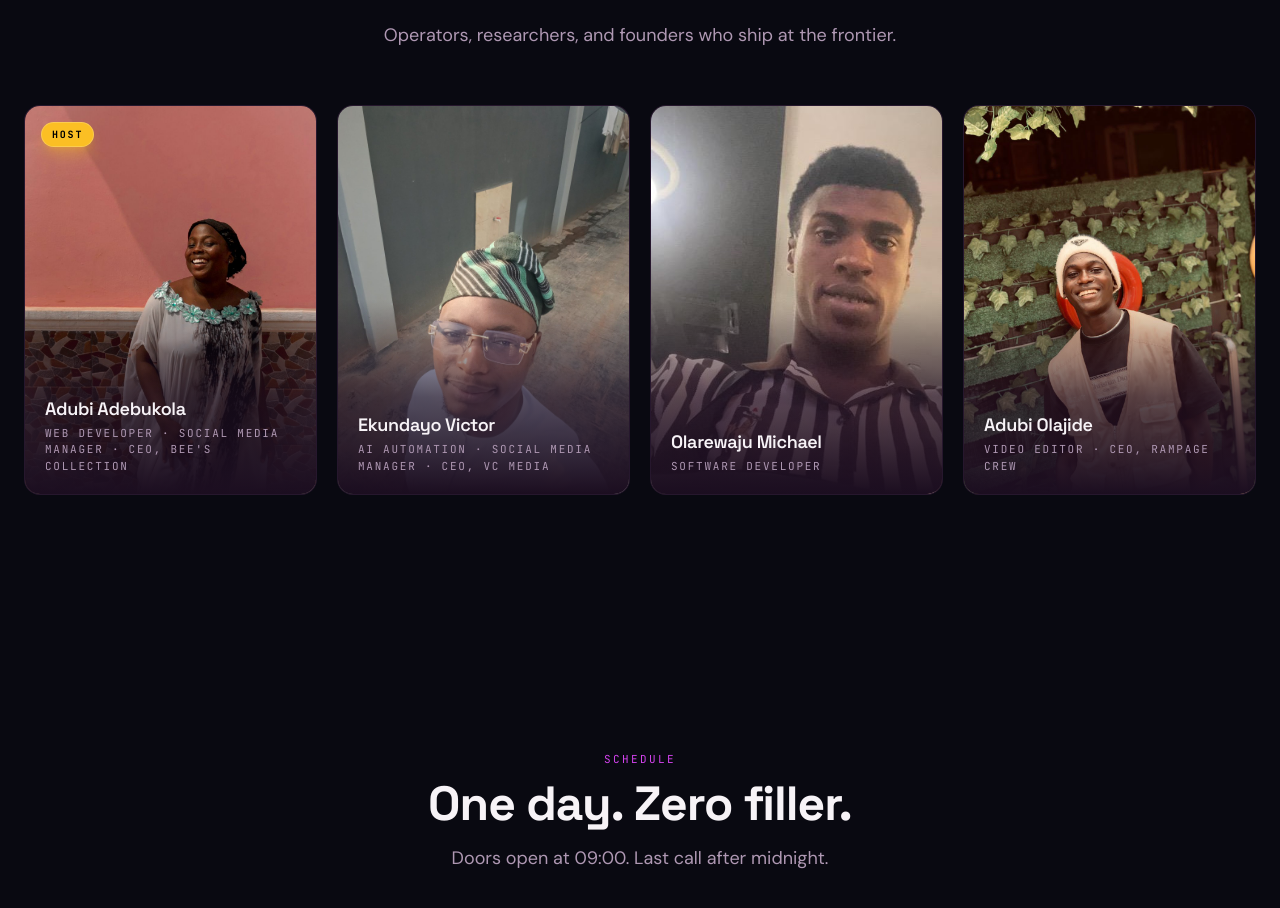
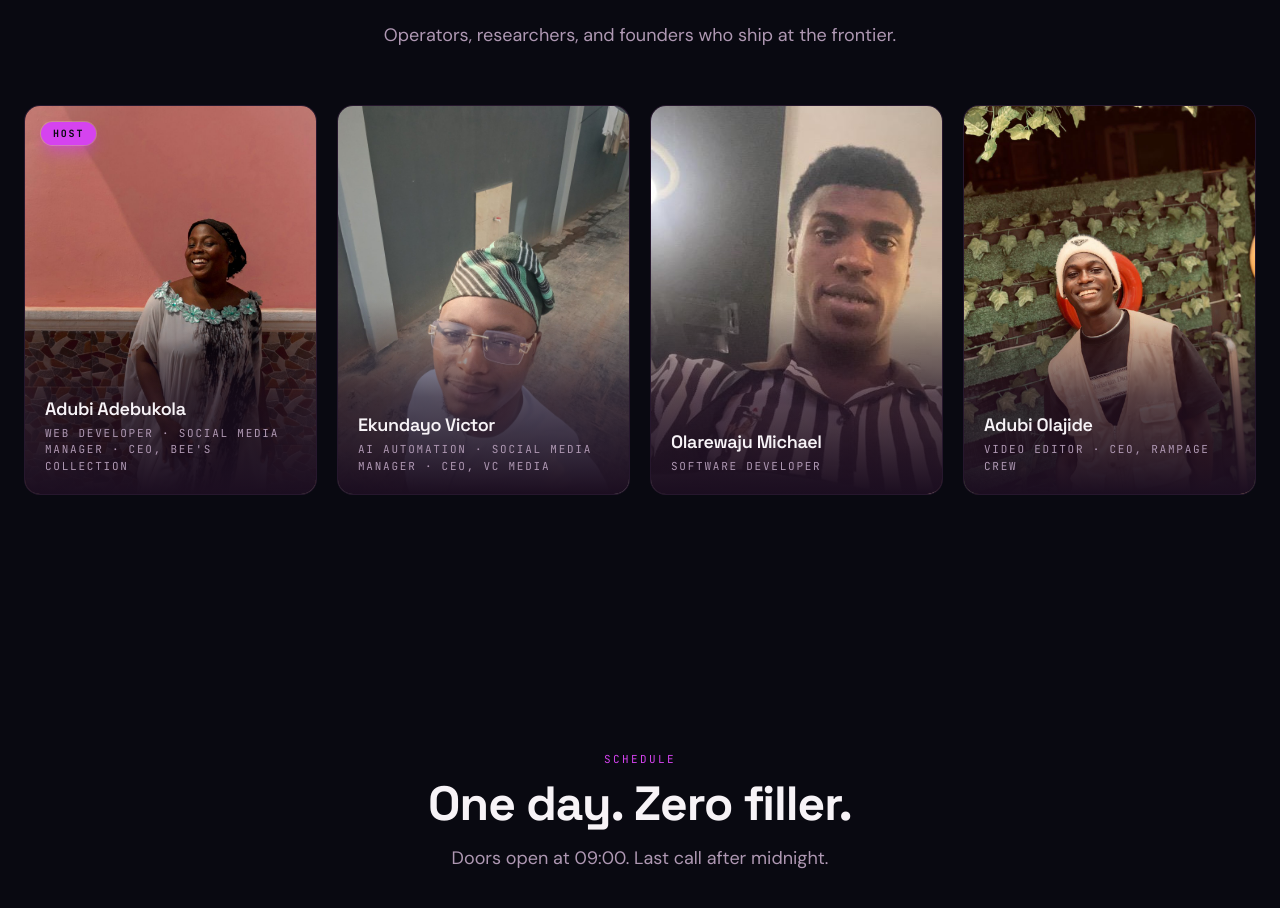
Before and after one commit to sisterbeee/technetworkevent, a React (Vite) app: page / in a window 1280 px wide. Shown: the part 1094-2002 px from the top of the page. Built offline with nearby package versions, Linux system fonts and the light colour scheme; the HTML template or start-up script is replaced by a standard one.

Commit message:
Changes
Co-authored-by: sisterbeee <213426539+sisterbeee@users.noreply.github.com>

```diff
--- a/src/pages/Landing.tsx
+++ b/src/pages/Landing.tsx
@@ -344,7 +344,7 @@ function Speakers() {
                 <div className="pointer-events-none absolute inset-x-0 bottom-0 h-1/2 bg-gradient-to-t from-card via-card/70 to-transparent" />
               </div>
               {s.tag && (
-                <span className="absolute left-4 top-4 z-10 rounded-full border border-white/20 bg-amber-400 px-2.5 py-1 font-mono-tech text-[10px] font-bold uppercase tracking-[0.18em] text-black shadow-lg shadow-amber-400/40">
+                <span className="absolute left-4 top-4 z-10 rounded-full bg-primary px-3 py-1 font-mono-tech text-[10px] font-bold uppercase tracking-[0.18em] text-primary-foreground shadow-lg shadow-primary/50 ring-1 ring-white/20">
                   {s.tag}
                 </span>
               )}
```
